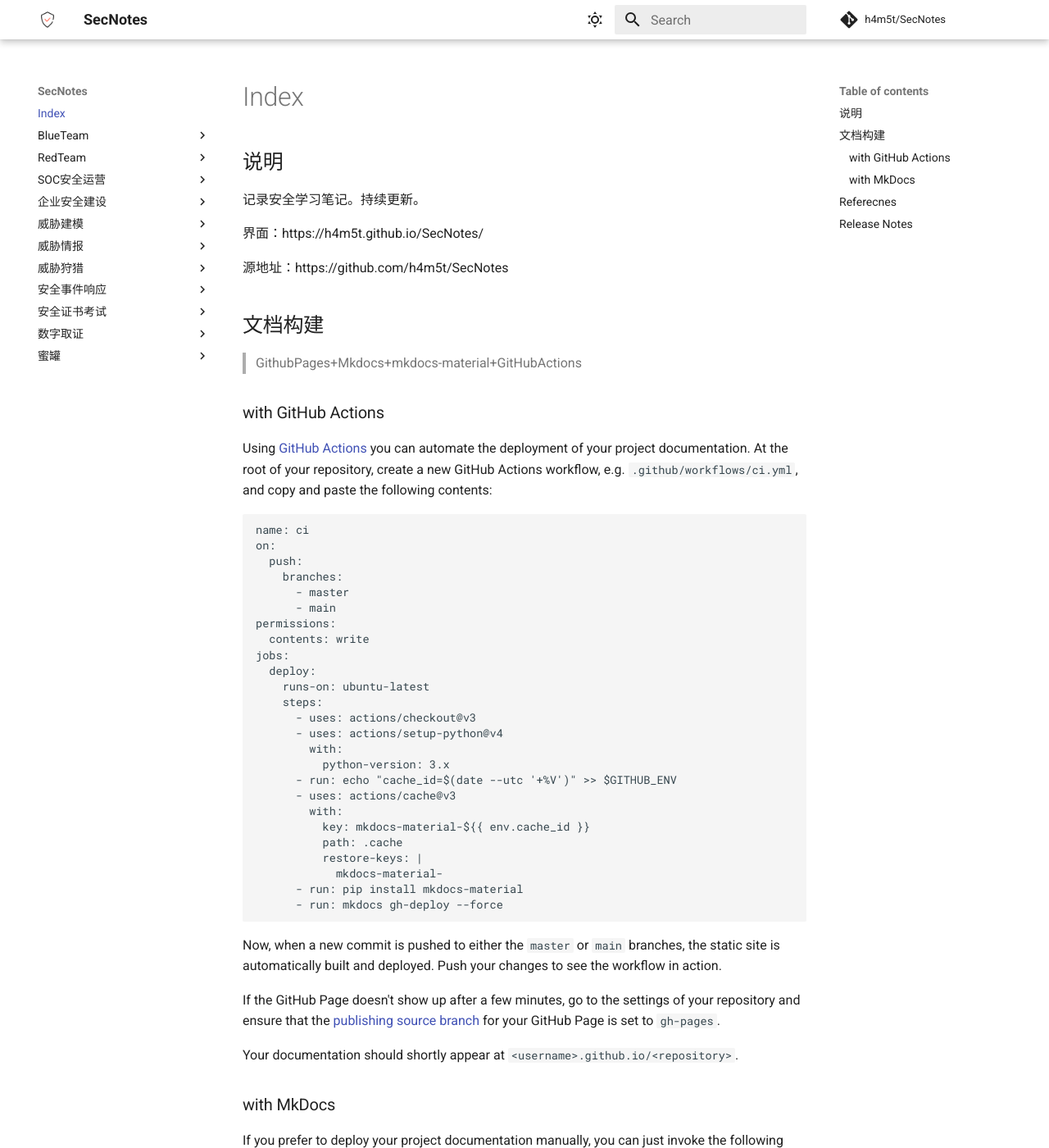
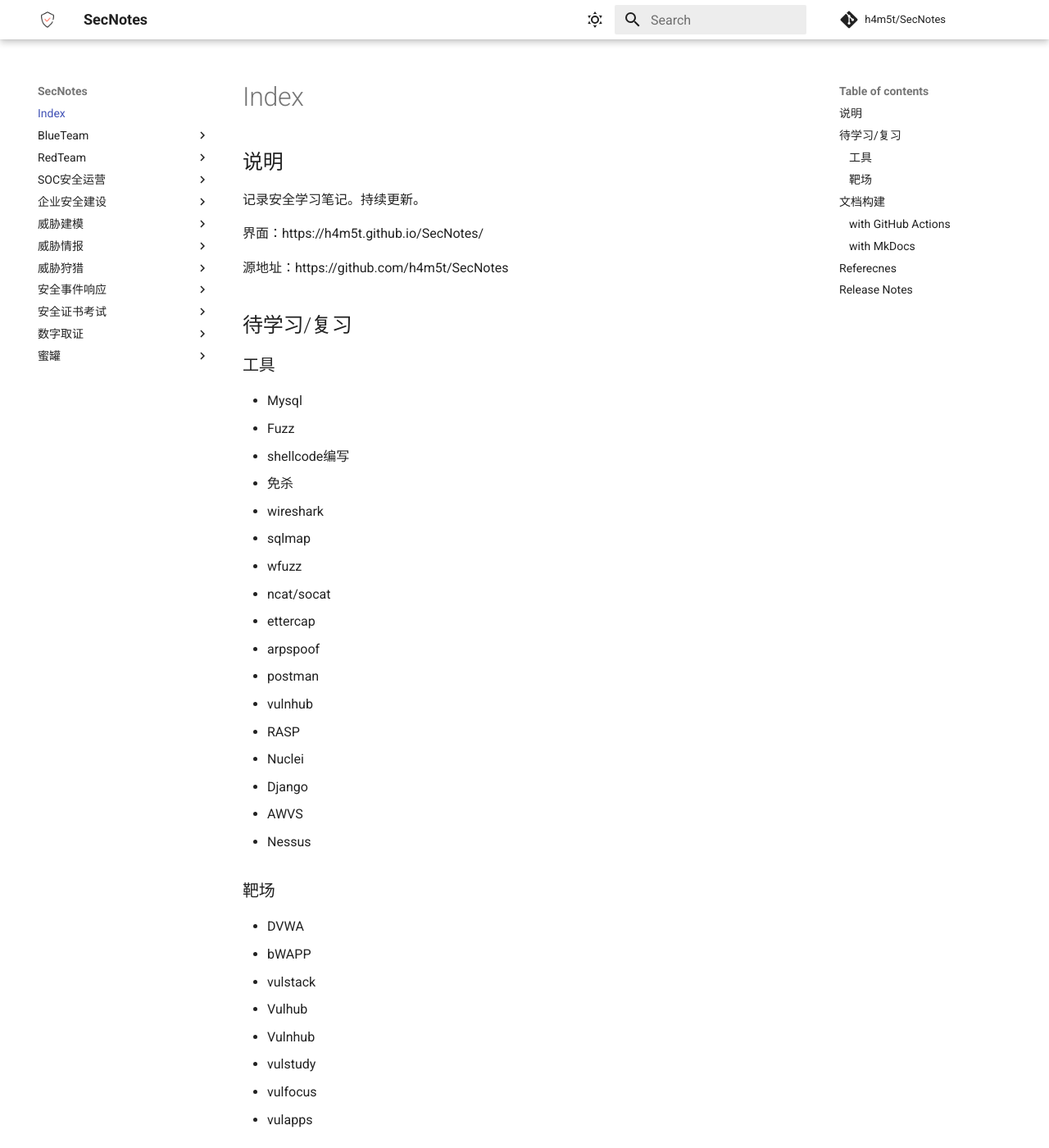
Before and after one commit to h4m5t/SecNotes, an MkDocs documentation site: the page built from docs/index.md, in a window 1280 px wide and 1400 px high. Shown: the whole window at 82% size. Built offline with MkDocs 1.6.1 and Material for MkDocs 9.7.7, drawn with Linux system fonts in a browser that asks for light colours; comment, search, counter and statistics services are not loaded.

Commit message:
Update index.md

```diff
--- a/docs/index.md
+++ b/docs/index.md
@@ -9,6 +9,35 @@
 源地址：https://github.com/h4m5t/SecNotes
 
 
+## 待学习/复习
+### 工具
+* Mysql
+* Fuzz
+* shellcode编写
+* 免杀
+* wireshark
+* sqlmap
+* wfuzz
+* ncat/socat
+* ettercap
+* arpspoof
+* postman
+* vulnhub
+* RASP
+* Nuclei
+* Django
+* AWVS
+* Nessus
+
+### 靶场
+* DVWA
+* bWAPP
+* vulstack
+* Vulhub
+* Vulnhub
+* vulstudy
+* vulfocus
+* vulapps
 
 ## 文档构建
 
```
